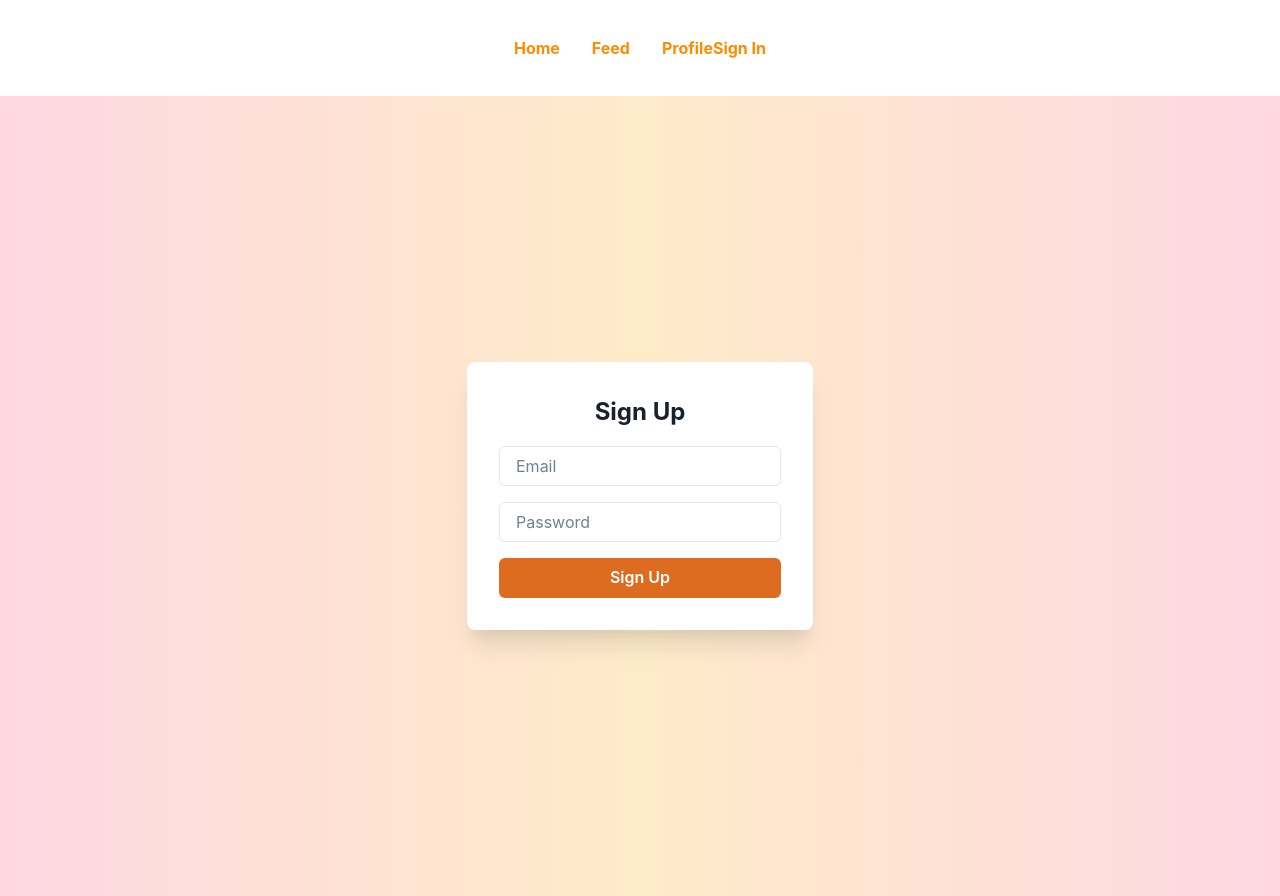
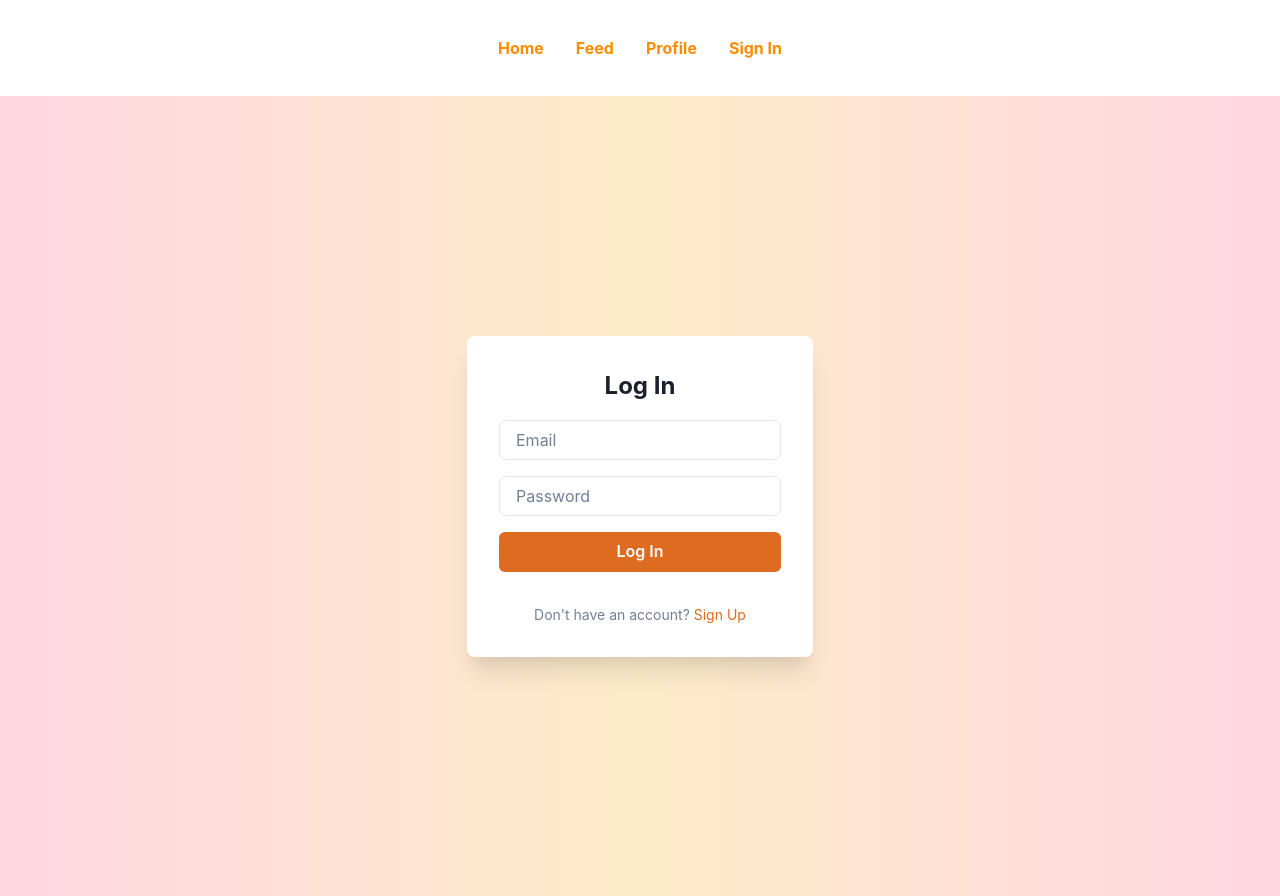
Before and after one commit to katydevelops/Affirma, a Next.js app: page /signup in a window 1280 px wide. Built offline with nearby package versions, Linux system fonts and the light colour scheme; no server answers.

Commit message:
add register route to login page

```diff
--- a/app/components/navbar.tsx
+++ b/app/components/navbar.tsx
@@ -25,8 +25,9 @@ export default function Navbar() {
           <ChakraLink as={Link} href="/profile" color="darkorange" fontWeight="bold">
             Profile
           </ChakraLink>
+                  <ChakraLink as={Link} href="/login" color="darkorange" fontWeight="bold">Sign In</ChakraLink>
         </HStack>
-        <ChakraLink as={Link} href="/login" color="darkorange" fontWeight="bold">Sign In</ChakraLink>
+
       </Flex>
     </Box>
   );
--- a/app/login/page.tsx
+++ b/app/login/page.tsx
@@ -1,3 +1,5 @@
+'use client'
+
 import { useState } from 'react';
 import { useRouter } from 'next/navigation';
 import { signIn } from '../utils/auth';
--- a/app/signup/page.tsx
+++ b/app/signup/page.tsx
@@ -1,20 +1,23 @@
+'use client'
+
 import { useState } from 'react';
 import { useRouter } from 'next/navigation';
-import { signUp } from '../utils/auth';
-import { Box, Input, Button, VStack, Text } from '@chakra-ui/react';
+import { signIn } from '../utils/auth';
+import { Box, Input, Button, VStack, Text, Link as ChakraLink } from '@chakra-ui/react';
+import Link from 'next/link';
 
-export default function SignUp() {
+export default function Login() {
   const [email, setEmail] = useState<string>('');
   const [password, setPassword] = useState<string>('');
   const [error, setError] = useState<string | null>(null);
   const router = useRouter();
 
-  const handleSignUp = async (e: React.FormEvent) => {
+  const handleLogin = async (e: React.FormEvent) => {
     e.preventDefault();
 
     try {
-      await signUp(email, password);
-      router.push('/');  // Redirect after successful sign-up
+      await signIn(email, password);
+      router.push('/');  // Redirect after successful login
     } catch (error: any) {
       setError(error.message);
     }
@@ -38,10 +41,10 @@ export default function SignUp() {
         mx="auto"
       >
         <Text fontSize="2xl" fontWeight="bold">
-          Sign Up
+          Log In
         </Text>
         {error && <Text color="red.500">{error}</Text>}
-        <form onSubmit={handleSignUp}>
+        <form onSubmit={handleLogin}>
           <VStack spacing={4}>
             <Input
               placeholder="Email"
@@ -58,10 +61,16 @@ export default function SignUp() {
               required
             />
             <Button type="submit" colorScheme="orange" size="md" width="100%">
-              Sign Up
+              Log In
             </Button>
           </VStack>
         </form>
+        <Text fontSize="sm" color="gray.500" mt={4}>
+          Don&apos;t have an account?{' '}
+          <ChakraLink as={Link} href="/signup" color="orange.500">
+            Sign Up
+          </ChakraLink>
+        </Text>
       </VStack>
     </Box>
   );
```
